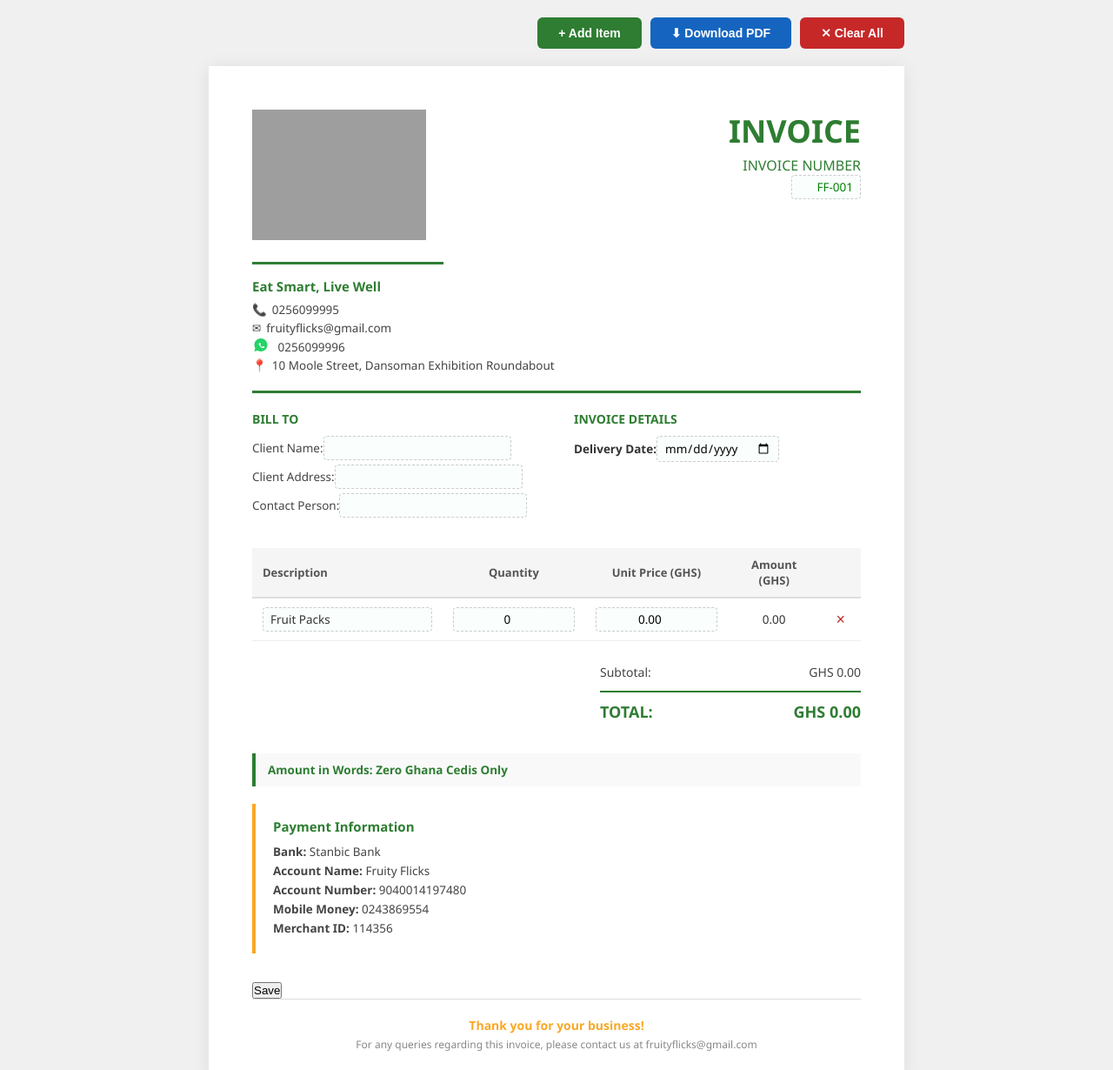
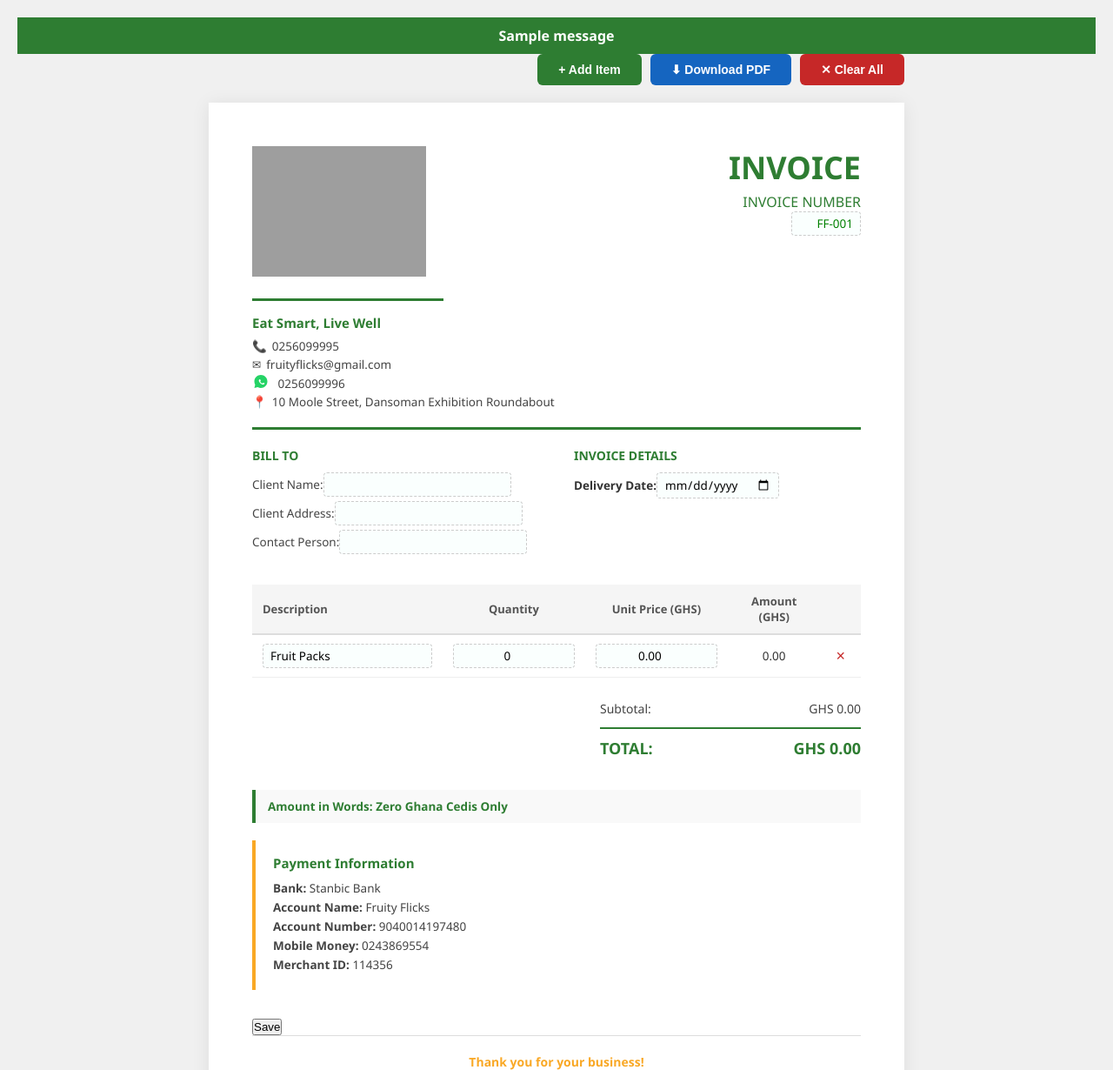
Before and after one commit to sakibumumuni/FruityFlicksInvoiceGenerator, a Flask app: page /invoice in a window 1280 px wide. Shown: the top 1230 px of the page at 87% size. Run offline with Flask 3, Linux system fonts and the light colour scheme; one stand-in notice (Sample message) is shown; some libraries are stand-ins or nearby versions; some web fonts are replaced; grey boxes are pictures that could not be loaded.

Commit message:
Finalised

```diff
--- a/app.py
+++ b/app.py
@@ -1,43 +1,56 @@
-from flask import Flask, render_template, request, Response
+from flask import Flask, render_template, request, flash, redirect, url_for
 import os
 import pymongo
-import bson.json_util
 from dotenv import load_dotenv
 
 app = Flask(__name__)
+app.secret_key = os.urandom(24)
 
 load_dotenv()
 
 mongodb_url = os.environ.get('MONGODB_URL')
 client = pymongo.MongoClient(mongodb_url)
-db=client.fruityflicks
-db.invoices
-print(client.list_database_names())
-
-@app.route('/invoice', methods = ['POST', 'GET'])
-def get_invoices ():
-    if request.method == 'POST':
-       print(request.form)
-       invoices_data = {
-           'client_name':request.form.get('client_name'),
-           'client_address':request.form.get('client_address'),
-           'contact_person':request.form.get('contact_person'),
-           'delivery_date':request.form.get('delivery_date'),
-           'description':request.form.get('description'),
-           'quantity':request.form.get('quantity'),
-           'unit_price':request.form.get('unit_price'),
-           'total':request.form.get('total'),
-           'sub_total':request.form.get('sub_total'),
-           'total_amount':request.form.get('total_amount'),
-           'amount_word':request.form.get('amount_words')
-           }
-       db.invoices.insert_one(invoices_data)
+db = client.fruityflicks
 
 
-       #return Response(bson.json_util.dumps(invoices_data), mimetype='application/json')
+@app.route('/invoice', methods=['POST', 'GET'])
+def get_invoices():
+    if request.method == 'POST':
+        # Get item lists
+        descriptions = request.form.getlist('description[]')
+        quantities = request.form.getlist('quantity[]')
+        unit_prices = request.form.getlist('unit_price[]')
+
+        # Build items array
+        items = []
+        for i in range(len(descriptions)):
+            qty = float(quantities[i]) if quantities[i] else 0
+            price = float(unit_prices[i]) if unit_prices[i] else 0
+            items.append({
+                'description': descriptions[i],
+                'quantity': qty,
+                'unit_price': price,
+                'amount': round(qty * price, 2)
+            })
+
+        invoices_data = {
+            'client_name': request.form.get('client_name'),
+            'client_address': request.form.get('client_address'),
+            'contact_person': request.form.get('contact_person'),
+            'delivery_date': request.form.get('delivery_date'),
+            'items': items,
+            'sub_total': request.form.get('sub_total'),
+            'total_amount': request.form.get('total_amount'),
+            'amount_words': request.form.get('amount_words'),
+        }
+
+        db.invoices.insert_one(invoices_data)
+        flash('Invoice saved successfully!')
+        return redirect(url_for('get_invoices'))
+
     return render_template('index.html')
 
 
 if __name__ == '__main__':
-    port =(int(os.environ.get('PORT', 5000)))
+    port = int(os.environ.get('PORT', 5000))
     app.run(debug=True, host='0.0.0.0', port=port)
--- a/static/main.js
+++ b/static/main.js
@@ -24,6 +24,10 @@
   document.getElementById('sub_total').textContent = subtotal.toLocaleString('en-GH', { minimumFractionDigits: 2, maximumFractionDigits: 2 });
   document.getElementById('total_amount').textContent = total.toLocaleString('en-GH', { minimumFractionDigits: 2, maximumFractionDigits: 2 });
   document.getElementById('amount_words').textContent = numberToWords(total);
+  // Update hidden inputs for form submission
+  document.getElementById('sub_total_input').value = subtotal.toFixed(2);
+  document.getElementById('total_amount_input').value = total.toFixed(2);
+  document.getElementById('amount_words_input').value = numberToWords(total);
 }
 
 
@@ -32,11 +36,11 @@
     const tbody = document.getElementById('itemsBody');
     const tr = document.createElement('tr');
     tr.innerHTML = `
-      <td><span contenteditable="true" class="editable">New Item</span></td>
-      <td><input type="number" class="editable" value="1" min="0" oninput="calcRow(this)"></td>
-      <td><input type="number" class="editable" value="0.00" min="0" step="0.01" oninput="calcRow(this)"></td>
+      <td><input type="text" name="description[]" class="editable" value="New Item"></td>
+      <td><input type="number" name="quantity[]" class="editable" value="1" min="0" oninput="calcRow(this)"></td>
+      <td><input type="number" name="unit_price[]" class="editable" value="0.00" min="0" step="0.01" oninput="calcRow(this)"></td>
       <td class="amount-cell">0.00</td>
-      <td><button class="remove-row" onclick="removeRow(this)" title="Remove">×</button></td>
+      <td><button type="button" class="remove-row" onclick="removeRow(this)" title="Remove">×</button></td>
     `;
     tbody.appendChild(tr);
     calcTotals();
@@ -55,20 +59,20 @@
   function clearForm() {
     if (!confirm('Clear all fields?')) return;
     document.getElementById('invoiceNumber').textContent = 'FF-';
-    document.getElementById('billName').textContent = '';
-    document.getElementById('billAddress').textContent = '';
-    document.getElementById('billContact').textContent = '';
-    document.getElementById('deliveryDate').value = '';
+    document.getElementById('client_name').value = '';
+    document.getElementById('client_address').value = '';
+    document.getElementById('contact_person').value = '';
+    document.getElementById('delivery_date').value = '';
 
 
     const tbody = document.getElementById('itemsBody');
     tbody.innerHTML = `
       <tr>
-        <td><span contenteditable="true" class="editable"></span></td>
-        <td><input type="number" class="editable" value="0" min="0" oninput="calcRow(this)"></td>
-        <td><input type="number" class="editable" value="0.00" min="0" step="0.01" oninput="calcRow(this)"></td>
+        <td><input type="text" name="description[]" class="editable" value=""></td>
+        <td><input type="number" name="quantity[]" class="editable" value="0" min="0" oninput="calcRow(this)"></td>
+        <td><input type="number" name="unit_price[]" class="editable" value="0.00" min="0" step="0.01" oninput="calcRow(this)"></td>
         <td class="amount-cell">0.00</td>
-        <td><button class="remove-row" onclick="removeRow(this)" title="Remove">×</button></td>
+        <td><button type="button" class="remove-row" onclick="removeRow(this)" title="Remove">×</button></td>
       </tr>
     `;
     calcTotals();
--- a/templates/index.html
+++ b/templates/index.html
@@ -8,6 +8,14 @@
 
 </head>
 <body>
+
+{% with messages = get_flashed_messages() %}
+{% if messages %}
+<div style="background:#2e7d32;color:white;padding:10px 20px;text-align:center;font-weight:bold;">
+  {{ messages[0] }}
+</div>
+{% endif %}
+{% endwith %}
 
 <div class="controls">
   <button class="btn-add" onclick="addRow()">+ Add Item</button>
@@ -51,13 +59,13 @@
   <div class="bill-details-row">
     <div class="bill-to">
       <h3>Bill To</h3>
-      <p><span class="label">Client Name:</span><input type="text" name="client_name" class="editable editable-inline" required></input></p>
-      <p><span class="label">Client Address:</span><input type="text" name="client_address" class="editable editable-inline" required></input></p>
-      <p><span class="label">Contact Person:</span><input type="text" name="contact_person" class="editable editable-inline" required></input></p>
+      <p><span class="label">Client Name:</span><input type="text" id="client_name" name="client_name" class="editable editable-inline" required></p>
+      <p><span class="label">Client Address:</span><input type="text" id="client_address" name="client_address" class="editable editable-inline" required></p>
+      <p><span class="label">Contact Person:</span><input type="text" id="contact_person" name="contact_person" class="editable editable-inline" required></p>
     </div>
     <div class="invoice-details">
       <h3>Invoice Details</h3>
-      <p><span class="label">Delivery Date:</span><input type="date" class="editable editable-inline" name="delivery_date" value="0000-00-00"></p>
+      <p><span class="label">Delivery Date:</span><input type="date" id="delivery_date" class="editable editable-inline" name="delivery_date"></p>
     </div>
   </div>
 
@@ -74,11 +82,11 @@
     </thead>
     <tbody id="itemsBody">
       <tr>
-        <td><span contenteditable="true" class="editable" name="desciption">Fruit Packs</span></td>
-        <td><input type="number" name="quantity" class="editable" value="0" min="0" oninput="calcRow(this)"></td>
-        <td><input type="number" name="unit_price" class="editable" value="0.00" min="0" step="0.01" oninput="calcRow(this)"></td>
-        <td name="total" class="amount-cell">0.00</td>
-        <td><button class="remove-row" onclick="removeRow(this)" title="Remove">×</button></td>
+        <td><input type="text" name="description[]" class="editable" value="Fruit Packs"></td>
+        <td><input type="number" name="quantity[]" class="editable" value="0" min="0" oninput="calcRow(this)"></td>
+        <td><input type="number" name="unit_price[]" class="editable" value="0.00" min="0" step="0.01" oninput="calcRow(this)"></td>
+        <td class="amount-cell">0.00</td>
+        <td><button type="button" class="remove-row" onclick="removeRow(this)" title="Remove">×</button></td>
       </tr>
     </tbody>
   </table>
@@ -88,18 +96,22 @@
     <div class="totals-table">
       <div class="row">
         <span class="label">Subtotal:</span>
-        <span class="value">GHS <span name="sub_total">0.00</span></span>
+        <span class="value">GHS <span id="sub_total">0.00</span></span>
       </div>
       <div class="row total-row">
         <span class="label">TOTAL:</span>
-        <span class="value">GHS <span name="total_amount">0.00</span></span>
+        <span class="value">GHS <span id="total_amount">0.00</span></span>
       </div>
     </div>
   </div>
   <!--For amount in words-->
   <div class="amount-in-words">
-  <span>Amount in Words:</span> <span name="amount_words">Zero Ghana Cedis Only</span>
+  <span>Amount in Words:</span> <span id="amount_words">Zero Ghana Cedis Only</span>
   </div>
+  <!-- Hidden inputs to submit calculated values -->
+  <input type="hidden" name="sub_total" id="sub_total_input">
+  <input type="hidden" name="total_amount" id="total_amount_input">
+  <input type="hidden" name="amount_words" id="amount_words_input">
   <!-- Payment Info -->
   <div class="payment-info">
     <h3>Payment Information</h3>
```
